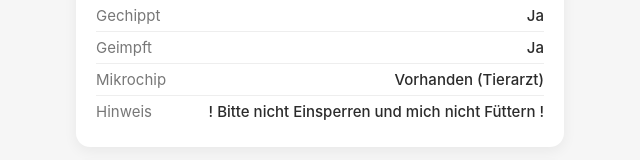
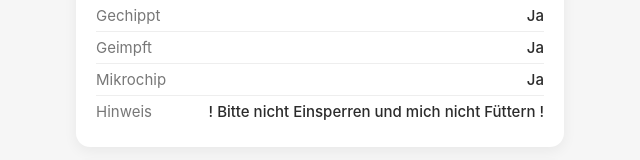
Before and after one commit to MatthiasR8165/k8f3a2, a plain HTML site: page index.html in a window 1280 px wide. Shown: the part 601-761 px from the top of the page, without its empty margins (320-960 px from the left). Drawn offline with Linux system fonts and the light colour scheme.

Commit message:
Update index.html

```diff
--- a/index.html
+++ b/index.html
@@ -177,7 +177,7 @@
       <div class="row"><div class="label">Freigänger</div><div class="value">Ja</div></div>
       <div class="row"><div class="label">Gechippt</div><div class="value">Ja</div></div>
       <div class="row"><div class="label">Geimpft</div><div class="value">Ja</div></div>
-      <div class="row"><div class="label">Mikrochip</div><div class="value">Vorhanden (Tierarzt)</div></div>
+      <div class="row"><div class="label">Mikrochip</div><div class="value">Ja</div></div>
       <div class="row"><div class="label">Hinweis</div><div class="value">! Bitte nicht Einsperren und mich nicht Füttern !</div></div>
     </div>
 
```
